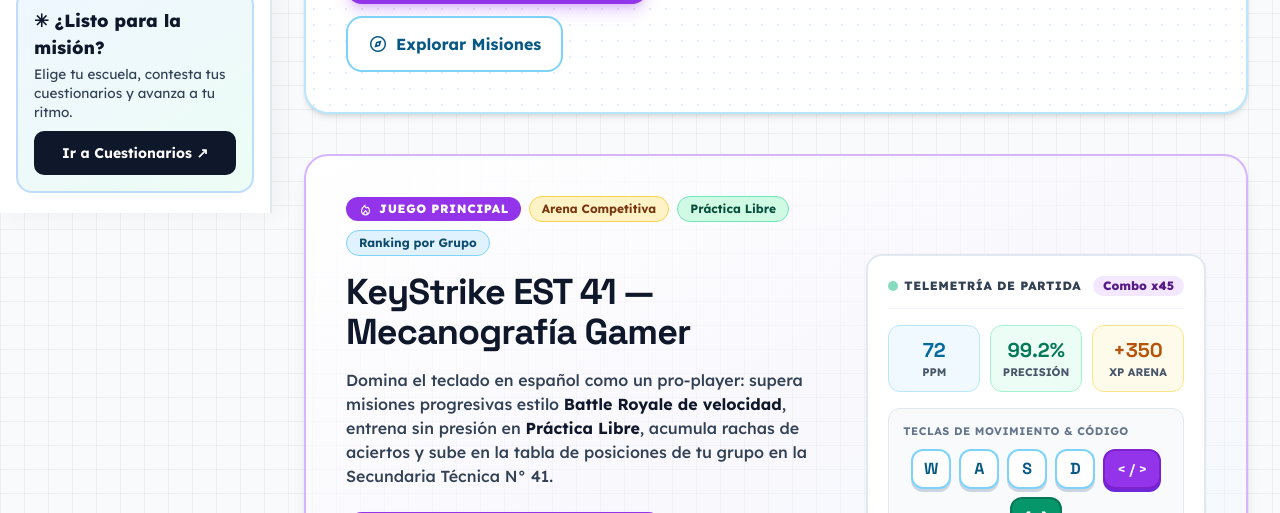
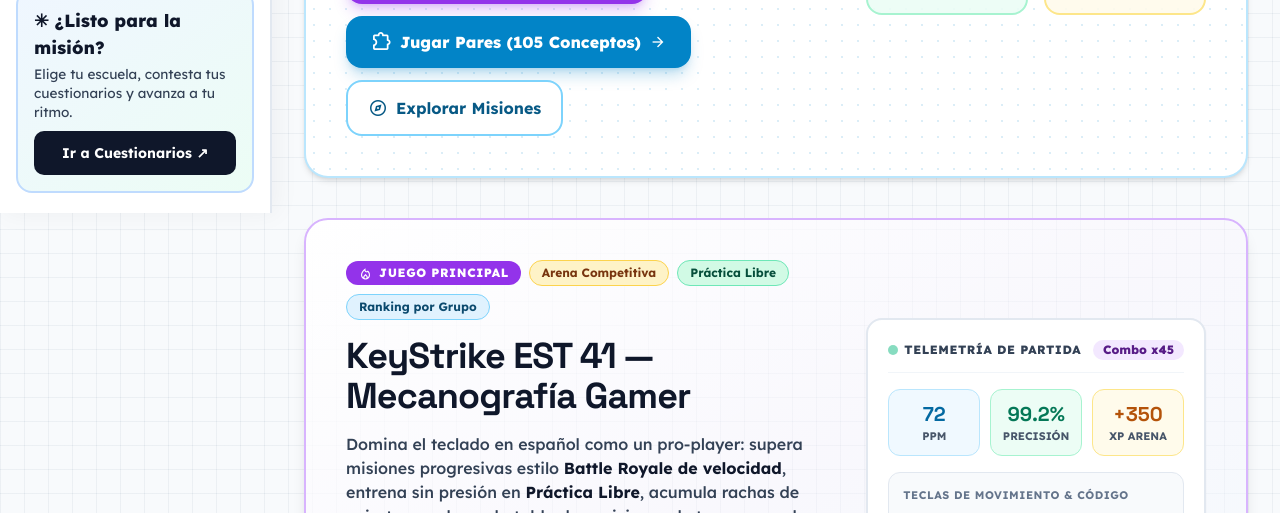
Before and after one commit to est41jalfonso/Tecnologia, a plain HTML site: page aprende-jugando.html in a window 1280 px wide. Shown: the part 587-1100 px from the top of the page. Drawn offline with nearby package versions, Linux system fonts and the light colour scheme.

Commit message:
Agregar boton directo de TechPairs en el Hero de Aprende Jugando

```diff
--- a/aprende-jugando.html
+++ b/aprende-jugando.html
@@ -160,6 +160,11 @@
             <a href="keystrike-mecanografia/index.html" class="px-6 py-3.5 rounded-2xl bg-purple-600 hover:bg-purple-700 text-white font-extrabold text-sm sm:text-base shadow-lg shadow-purple-600/25 transition-all flex items-center gap-2">
               <span class="material-symbols-outlined text-[22px]">keyboard</span>
               <span>Jugar KeyStrike EST 41</span>
+              <span class="material-symbols-outlined text-[18px]">arrow_forward</span>
+            </a>
+            <a href="memorama-tecnologia/index.html" class="px-6 py-3.5 rounded-2xl bg-sky-600 hover:bg-sky-700 text-white font-extrabold text-sm sm:text-base shadow-lg shadow-sky-600/25 transition-all flex items-center gap-2">
+              <span class="material-symbols-outlined text-[22px]">extension</span>
+              <span>Jugar Pares (105 Conceptos)</span>
               <span class="material-symbols-outlined text-[18px]">arrow_forward</span>
             </a>
             <a href="#modos-juego" class="px-5 py-3.5 rounded-2xl bg-white hover:bg-sky-50 text-sky-800 border-2 border-sky-300 font-bold text-sm sm:text-base transition-all flex items-center gap-2">
```
